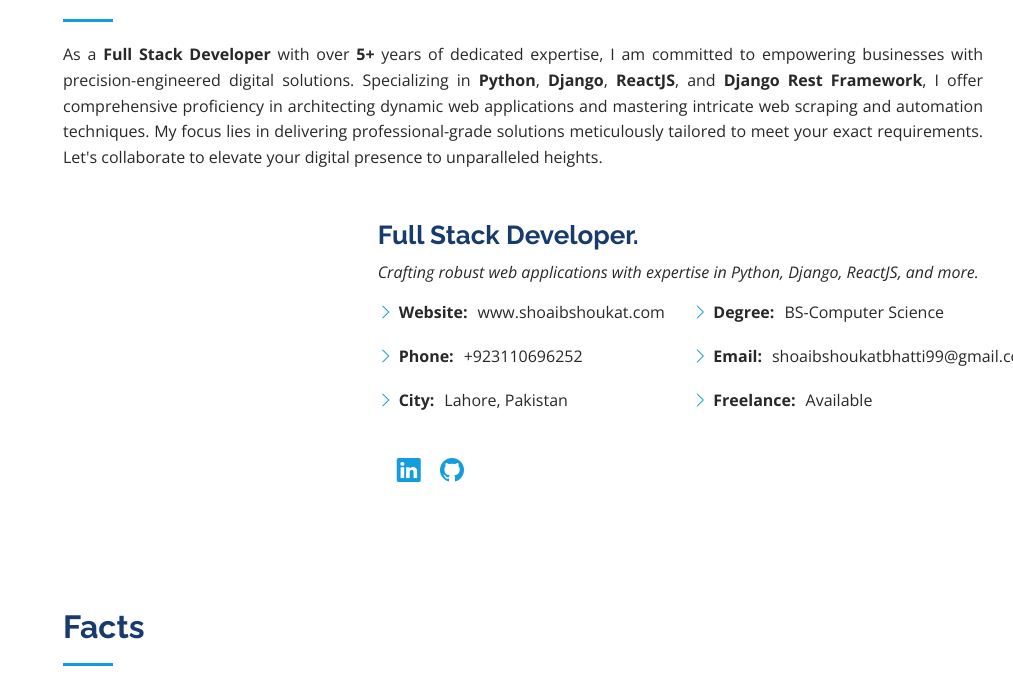
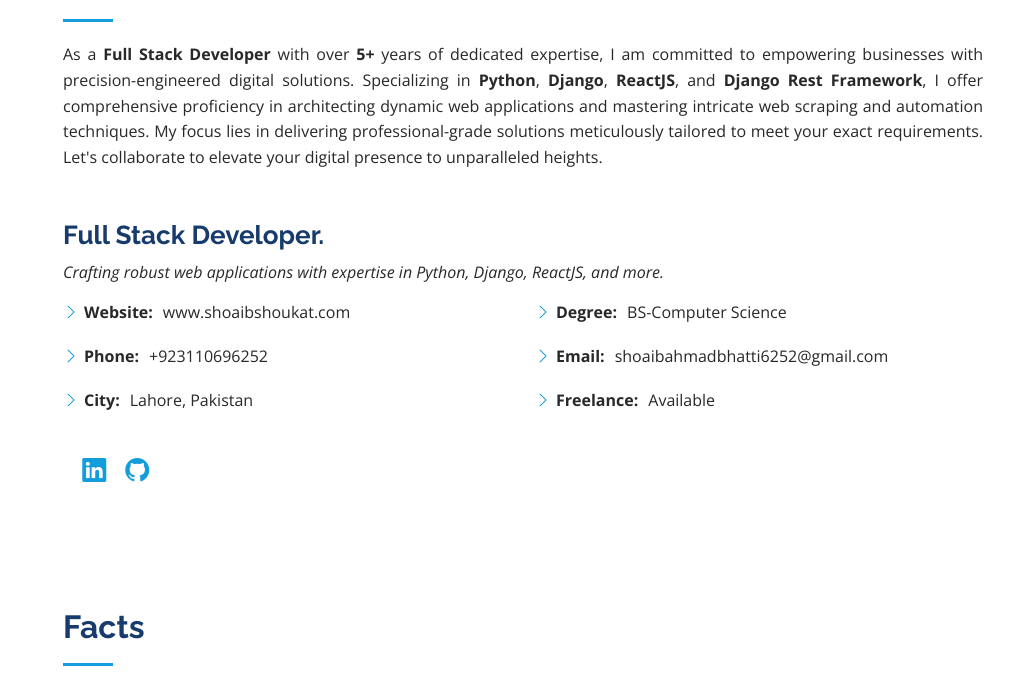
Before and after one commit to ShoaibShoukat2/shoaibshoukatportfolio, a Django app: page / in a window 1280 px wide. Shown: the part 896-1577 px from the top of the page, without its empty margins (267-1280 px from the left). Run offline with Django 5.2, Linux system fonts and the light colour scheme; some libraries are stand-ins or nearby versions.

Commit message:
add first commit

```diff
--- a/core/app/templates/index.html
+++ b/core/app/templates/index.html
@@ -103,9 +103,6 @@
 
 
 
-
-
-
   <main id="main">
     <!-- ======= About Section ======= -->
     <section id="about" class="about">
@@ -117,11 +114,13 @@
           </p>
         </div>
 
+
+
         <div class="row">
           <div class="col-lg-4" data-aos="fade-right">
             <!-- <img src="assets/img/profile-img.jpg" class="img-fluid" alt=""> -->
           </div>
-          <div class="col-lg-8 pt-4 pt-lg-0 content" data-aos="fade-left">
+          <div class=" pt-4 pt-lg-0 content" data-aos="fade-left">
             <h3>Full Stack Developer.</h3>
             <p class="fst-italic">Crafting robust web applications with expertise in Python, Django, ReactJS, and more.</p>
 
@@ -133,10 +132,12 @@
                   <li><i class="bi bi-chevron-right"></i> <strong>City:</strong> <span>Lahore, Pakistan</span></li>
                 </ul>
               </div>
+
+
               <div class="col-lg-6">
                 <ul>
                   <li><i class="bi bi-chevron-right"></i> <strong>Degree:</strong> <span>BS-Computer Science</span></li>
-                  <li><i class="bi bi-chevron-right"></i> <strong>Email:</strong> <span>shoaibshoukatbhatti99@gmail.com</span></li>
+                  <li><i class="bi bi-chevron-right"></i> <strong>Email:</strong> <span>shoaibahmadbhatti6252@gmail.com</span></li>
                   <li><i class="bi bi-chevron-right"></i> <strong>Freelance:</strong> <span>Available</span></li>
                 </ul>
               </div>
```
